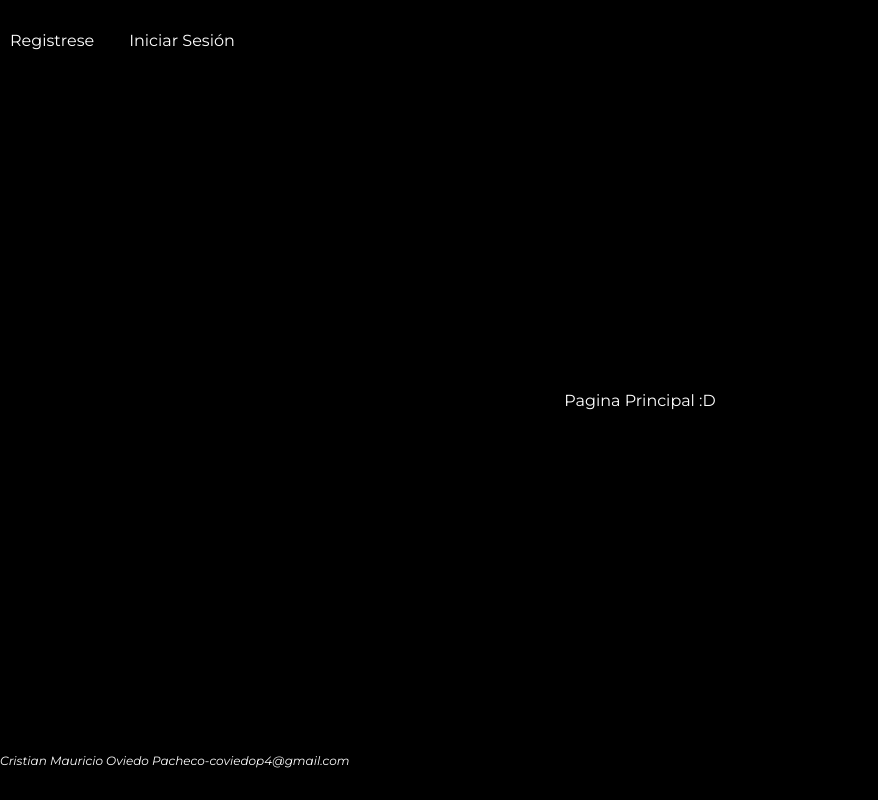
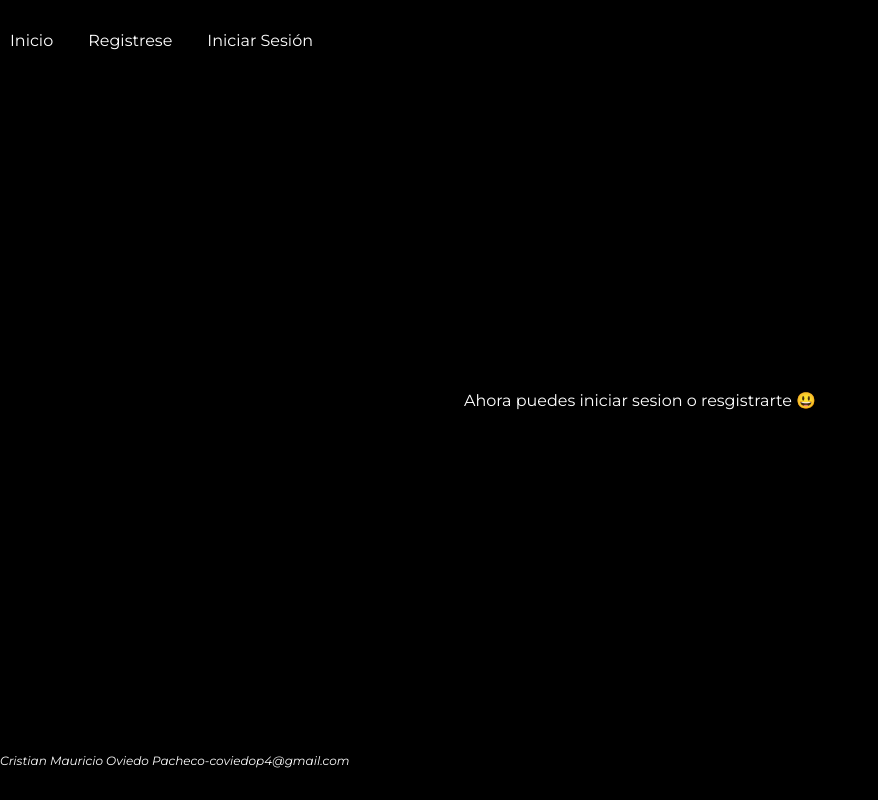
Before and after one commit to CristianOviedo12/Hojadevida, a React (Vite) app: page / in a window 1280 px wide. Shown: the whole page, without its empty margins (0-878 px from the left). Built offline with nearby package versions, Linux system fonts and the light colour scheme.

Commit message:
Se agrego archivo vercel.json, modifico la ruta principal de inicio

```diff
--- a/src/App.jsx
+++ b/src/App.jsx
@@ -39,6 +39,7 @@ const App = () => {
           <div style={{ background: 'black', color: 'white', height: '10vh', display: 'flex', alignItems: 'center' }}>
             <nav>
               <div>
+                <StyledRouterLink to='/'>Inicio</StyledRouterLink>
                 <StyledRouterLink to='/registro'>Registrese</StyledRouterLink>
                 <StyledRouterLink to='/sesion'>Iniciar Sesión</StyledRouterLink>
               </div>
--- a/src/pages/Home.jsx
+++ b/src/pages/Home.jsx
@@ -3,7 +3,7 @@ const Home = () => {
     return(
         <>
       <div>
-        Pagina Principal :D
+        Ahora puedes iniciar sesion o resgistrarte 😃
       </div>
     </>
     )
--- a/src/pages/paginas/Hojadevida.jsx
+++ b/src/pages/paginas/Hojadevida.jsx
@@ -35,7 +35,7 @@ const Hojadevida = () => {
         // Eliminar el estado de autenticación de localStorage
         localStorage.removeItem('isAuthenticated');
         // Redirigir al usuario a la página principal o de inicio de sesión
-        navigate('/sesion');
+        navigate('/');
         window.location.reload(); // Forzar la carga de la página
     };
 
```
Also changed, not shown: 1 other file (tests, documents, lock files or other folders).
